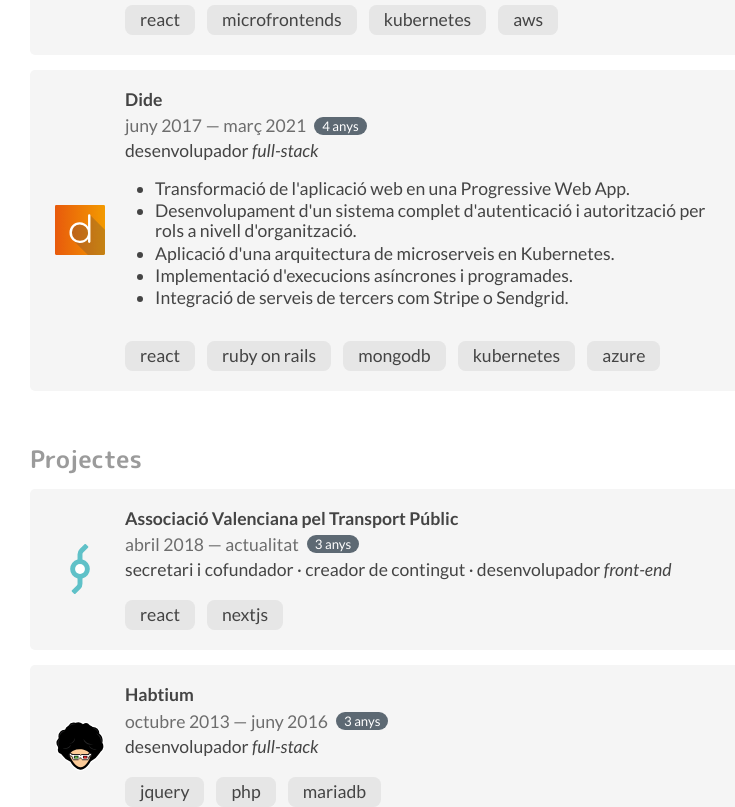
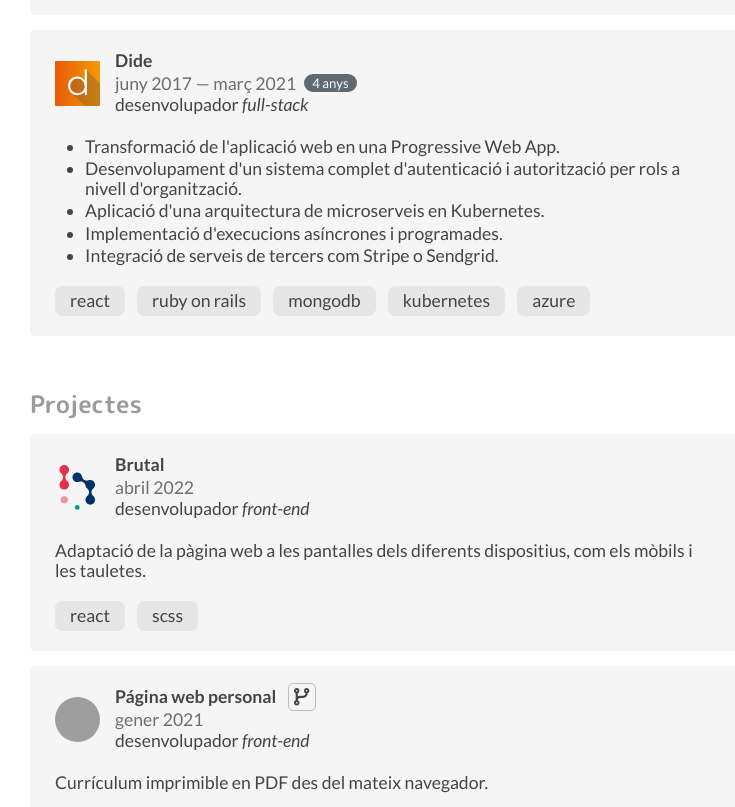
Before and after one commit to frantorreg/showcase, a React (Create React App) app: page / in a window 1280 px wide. Shown: the part 1660-2467 px from the top of the page, without its empty margins (255-990 px from the left). Built offline with nearby package versions, Linux system fonts and the light colour scheme; grey boxes are pictures that could not be loaded.

Commit message:
Update episodes

```diff
--- a/src/components/Episode/Episode.js
+++ b/src/components/Episode/Episode.js
@@ -1,65 +1,101 @@
 // vendor
 import React from "react";
 import moment from "moment";
-import {Translation, withTranslation} from 'react-i18next';
+import { useTranslation } from "react-i18next";
 
-// styles
+// style
 import {
-  Wrapper,
+  Achievements,
+  AchievementsList,
+  ContributionsLink,
+  Header,
   Logo,
-  Content,
-  Title,
   Period,
   PeriodDuration,
   Positions,
-  Achievements,
-  Achievement,
   Stack,
+  Title,
+  Wrapper,
 } from "./Episode.styled";
 
-function Episode({ logo, title, url, position, startDate, endDate, achievements, stack }) {
+// icons
+import { FontAwesomeIcon } from "@fortawesome/react-fontawesome";
+import { faCodeBranch } from "@fortawesome/free-solid-svg-icons";
+
+export default function Episode({
+  logo,
+  title,
+  url,
+  contributionsUrl,
+  position,
+  startDate,
+  endDate,
+  achievements,
+  stack,
+}) {
+  const { t } = useTranslation();
+
   return (
-    <Translation>
-      {
-        t =>
     <Wrapper>
       <Logo>{logo}</Logo>
-            <Content>
+      <Header>
+        <div>
           <Title target="_blank" href={url}>
             {title}
           </Title>
-              {(() => {
+          {contributionsUrl && (
+            <ContributionsLink target="_blank" href={contributionsUrl}>
+              <FontAwesomeIcon icon={faCodeBranch} />
+            </ContributionsLink>
+          )}
+        </div>
+        {startDate &&
+          (() => {
             const startDateMoment = moment(startDate);
             const endDateMoment = moment(endDate);
             return (
               <Period>
-                    {startDateMoment.format("MMMM YYYY")} — {endDate ? endDateMoment.format('MMMM YYYY') : t("main:positions.present")}
+                {startDateMoment.format("MMMM YYYY")}
+                {endDate !== null && (
+                  <>
+                    {" — "}
+                    {endDate
+                      ? endDateMoment.format("MMMM YYYY")
+                      : t("main:positions.present")}
                     <PeriodDuration>
-                      {moment.duration(endDateMoment.diff(startDateMoment)).humanize()}
+                      {moment
+                        .duration(endDateMoment.diff(startDateMoment))
+                        .humanize()}
                     </PeriodDuration>
+                  </>
+                )}
               </Period>
             );
           })()}
         <Positions>
-                <span dangerouslySetInnerHTML={{__html: position}}/>
+          <span dangerouslySetInnerHTML={{ __html: position }} />
         </Positions>
+      </Header>
       {achievements && (
-                <div>
         <Achievements>
-                    {achievements.map((item) => <Achievement>{item}</Achievement>)}
+          {Array.isArray(achievements) ? (
+            <AchievementsList>
+              {achievements.map((item, index) => (
+                <li key={index}>{item}</li>
+              ))}
+            </AchievementsList>
+          ) : (
+            <div>{achievements}</div>
+          )}
         </Achievements>
-                </div>
       )}
       {stack && (
         <Stack>
-                  {stack.map((item) => <div>{item}</div>)}
+          {stack.map((item, index) => (
+            <div key={index}>{item}</div>
+          ))}
         </Stack>
       )}
-            </Content>
     </Wrapper>
-      }
-    </Translation>
   );
 }
-
-export default withTranslation()(Episode);
--- a/src/components/Episode/Episode.styled.js
+++ b/src/components/Episode/Episode.styled.js
@@ -1,46 +1,38 @@
 // vendor
-import styled from 'styled-components'
-
-// styles
-import {buildMiddleMargins} from "../../styles/margins-generator.styled";
+import styled from "styled-components";
 
 export const Wrapper = styled.div`
   display: flex;
+  flex-wrap: wrap;
   align-items: center;
-  gap: 20px;
+  gap: 20px 15px;
   margin: 15px 0;
   padding: 20px 25px;
   background-color: #f5f5f5;
   border-radius: 5px;
   font-size: 1.1rem;
-
-  @media (max-width: 500px) {
-    flex-direction: column;
-    align-items: normal;
-  }
-`
+`;
 
 export const Logo = styled.div`
   display: flex;
   justify-content: center;
   align-items: center;
 
-  &, > * {
-    width: 50px;
-    height: 50px;
+  &,
+  > * {
+    width: 45px;
+    height: 45px;
   }
-`
+`;
 
-export const Content = styled.div`
-  > * {
-    ${buildMiddleMargins('5px')}
-  }
-`
+export const Header = styled.div`
+  line-height: 1.3;
+`;
 
 export const Title = styled.a`
   font-weight: bold;
   color: inherit;
-`
+`;
 
 export const Period = styled.div`
   display: flex;
@@ -50,7 +42,7 @@
   color: #6d6d6d;
   line-height: normal;
   text-transform: lowercase;
-`
+`;
 
 export const PeriodDuration = styled.span`
   padding: 1px 8px;
@@ -59,39 +51,50 @@
   font-size: 75%;
   color: white;
   white-space: nowrap;
-`
+`;
 
 export const Positions = styled.div`
   text-transform: lowercase;
-`
+`;
 
-export const Achievements = styled.ul`
+export const Achievements = styled.div`
+  width: 100%;
+`;
+
+export const AchievementsList = styled.ul`
+  margin: 0;
   padding-left: 30px;
+  display: flex;
+  flex-direction: column;
+
+  @media (min-width: 501px) {
+    gap: 2px;
+  }
 
   @media (max-width: 500px) {
     padding-left: 25px;
+    gap: 5px;
   }
-`
-
-export const Achievement = styled.li`
-  &:not(:last-child) {
-    margin-bottom: 2px;
-
-    @media (max-width: 500px) {
-      margin-bottom: 5px;
-    }
-  }
-`
+`;
 
 export const Stack = styled.div`
+  width: 100%;
   display: inline-flex;
   flex-wrap: wrap;
   gap: 12px;
-  margin-top: 15px;
 
   > * {
     padding: 5px 15px;
     background-color: #e6e6e6;
     border-radius: 7.5px;
   }
-`
+`;
+
+export const ContributionsLink = styled.a`
+  padding: 2.5px 5px;
+  color: #aeaeae;
+  border: 1px solid #bdbdbd;
+  border-radius: 5px;
+
+  margin-left: 12px;
+`;
--- a/src/components/Main/Main.js
+++ b/src/components/Main/Main.js
@@ -4,11 +4,12 @@
 import {FontAwesomeIcon} from "@fortawesome/react-fontawesome";
 
 // images
-import { ReactComponent as OpenbankLogo } from 'images/organizations/openbank.svg';
+import { ReactComponent as AvptpLogo } from 'images/organizations/avptp.svg';
+import { ReactComponent as BrutalLogo } from 'images/organizations/brutal.svg';
 import { ReactComponent as CecotecLogo } from 'images/organizations/cecotec.svg';
 import { ReactComponent as DideLogo } from 'images/organizations/dide.svg';
-import { ReactComponent as AvptpLogo } from 'images/organizations/avptp.svg';
 import { ReactComponent as HabtiumLogo } from 'images/organizations/habtium.svg';
+import { ReactComponent as OpenbankLogo } from 'images/organizations/openbank.svg';
 import {faGithub, faTelegramPlane} from "@fortawesome/free-brands-svg-icons";
 
 // styles
@@ -146,12 +147,39 @@
           <section className='projects'>
             <h2>{t('positions.projects')}</h2>
             <Episode
+              title='Brutal'
+              logo={<BrutalLogo/>}
+              url='https://brutal.systems/'
+              position={t('positions.frontEnd')}
+              startDate={{ y: 2022, M: 3, d: 1 }}
+              endDate={null}
+              achievements={t("achievements.brutal")}
+              stack={['react', 'scss']}
+            />
+            <Episode
+              title='Página web personal'
+              logo={
+                <img
+                  style={{borderRadius: '100%'}}
+                  src='https://secure.gravatar.com/avatar/5338dcd43ada152f033b638ceaada0af.jpg?d=retro&amp;s=400'
+                />
+              }
+              url='https://frantorregrosa.me'
+              contributionsUrl='https://github.com/frantorreg/showcase/commits?author=frantorreg'
+              position={t('positions.frontEnd')}
+              startDate={{ y: 2021, M: 0, d: 1 }}
+              endDate={null}
+              achievements={t('achievements.personalWeb')}
+              stack={['react', 'styled components']}
+            />
+            <Episode
               title='Associació Valenciana pel Transport Públic'
               logo={<AvptpLogo/>}
               url='https://avptp.org'
+              contributionsUrl='https://github.com/avptp/face/commits?author=frantorreg'
               position={`${t('positions.secretaryAndCoFounder')} · ${t('positions.contentCreator')} · ${t('positions.frontEnd')}`}
               startDate={{ y: 2018, M: 3, d: 1 }}
-              stack={['react', 'nextjs']}
+              stack={['react', 'nextjs', 'scss']}
             />
             <Episode
               title='Habtium'
--- a/src/locales/ca/main.json
+++ b/src/locales/ca/main.json
@@ -31,6 +31,7 @@
     "secretaryAndCoFounder": "Secretari i cofundador"
   },
   "achievements": {
+    "brutal": "Adaptació de la pàgina web a les pantalles dels diferents dispositius, com els mòbils i les tauletes.",
     "cecotec": [
       "Optimització del rendiment de taules amb moltes dades implementant la tecnologia de virtualització de taules.",
       "Implementació de WebSocket per a l'actualització de dades en temps real.",
@@ -42,7 +43,8 @@
       "Aplicació d'una arquitectura de microserveis en Kubernetes.",
       "Implementació d'execucions asíncrones i programades.",
       "Integració de serveis de tercers com Stripe o Sendgrid."
-    ]
+    ],
+    "personalWeb": "Currículum imprimible en PDF des del mateix navegador."
   },
   "languages": {
     "title": "Idiomes",
--- a/src/locales/es/main.json
+++ b/src/locales/es/main.json
@@ -31,6 +31,7 @@
     "secretaryAndCoFounder": "Secretario y cofundador"
   },
   "achievements": {
+    "brutal": "Adaptación de la página web a las pantallas de los diferentes dispositivos, como los móviles y las tabletas.",
     "cecotec": [
       "Optimización del rendimiento de tablas con muchos datos implementando la tecnología de virtualización de tablas.",
       "Implementación de WebSocket para la actualización de datos en tiempo real.",
@@ -42,7 +43,8 @@
       "Aplicación de una arquitectura de microservicios en Kubernetes.",
       "Implementación de ejecuciones asíncronas y programadas.",
       "Integración de servicios de terceros como Stripe o Sendgrid."
-    ]
+    ],
+    "personalWeb": "Currículum imprimible en PDF desde el mismo navegador."
   },
   "languages": {
     "title": "Idiomas",
--- a/src/styles/margins-generator.styled.js
+++ /dev/null
@@ -1,13 +0,0 @@
-export const buildMiddleMargins = (vertical = 0, horizontal = 0) => `
-  margin: ${vertical} ${horizontal};
-
-  &:first-child {
-    ${vertical && 'margin-top: 0;'}
-    ${horizontal && 'margin-left: 0;'}
-  }
-
-  &:last-child {
-    ${vertical && 'margin-bottom: 0;'}
-    ${horizontal && 'margin-right: 0;'}
-  }
-`;
```
Also changed, not shown: src/images/organizations/brutal.svg (added). Lines whose indentation alone changed are shown as unchanged.
